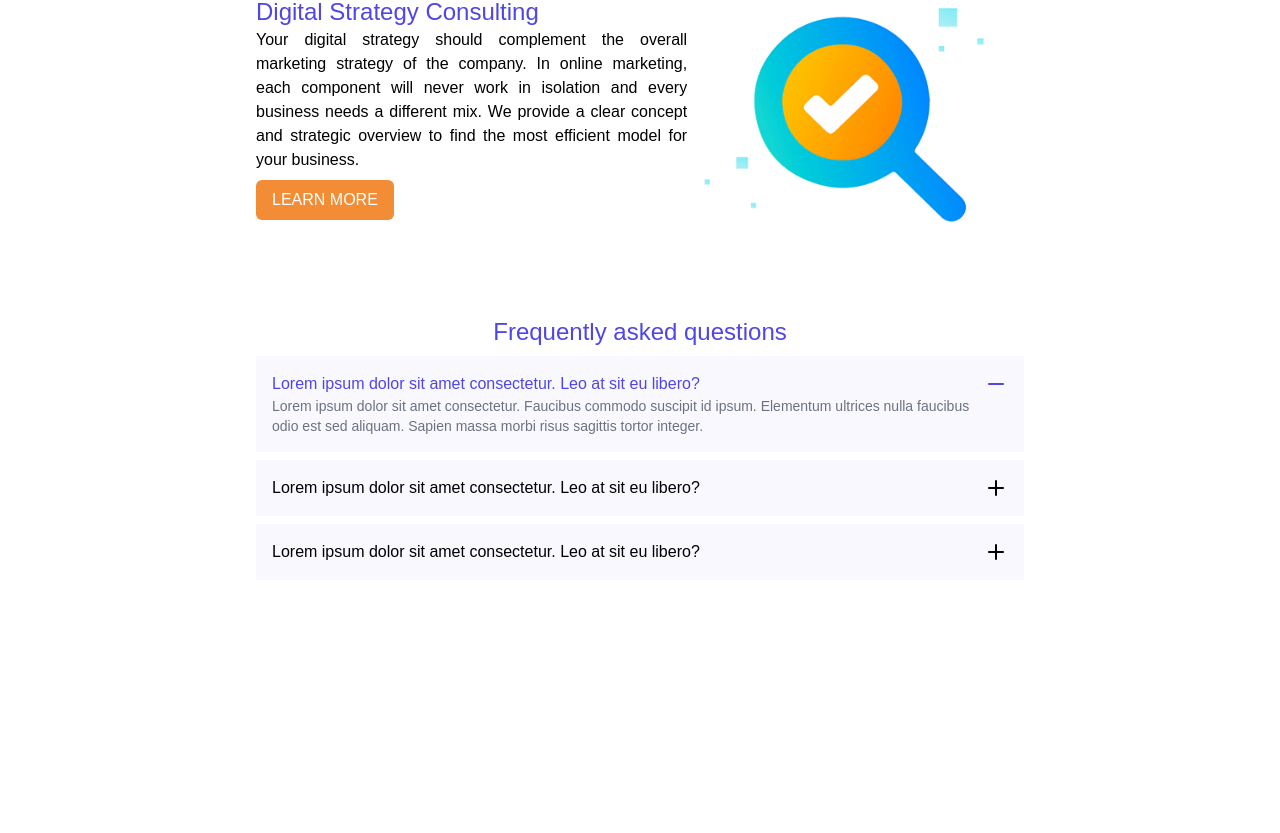
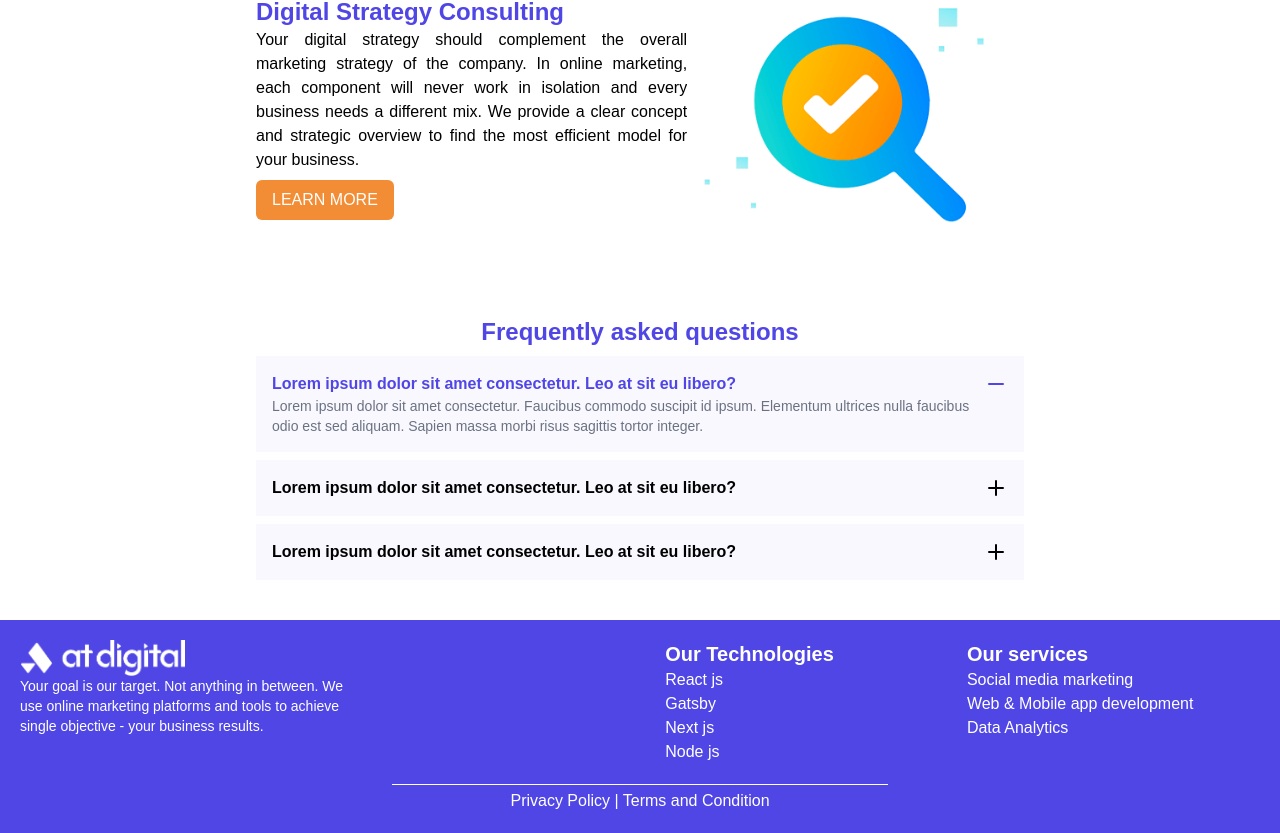
Before and after one commit to buddhima300/AtDigital, a React (Vite) app in the folder task/: page / in a window 1280 px wide. Shown: the part 494-1327 px from the top of the page. Before the commit the page ends 1114 px from the top, so only its background shows below. Built offline with nearby package versions, Linux system fonts and the light colour scheme.

Commit message:
Add Footer component and update headings for consistency

```diff
--- /dev/null
+++ b/task/src/components/Footer.jsx
@@ -0,0 +1,63 @@
+import React from "react";
+import logo from "../assets/logo.png";
+
+function Footer() {
+  return (
+    <div className="bg-[#4F46E5] p-5">
+      <div className="flex justify-between">
+        {/* left side */}
+        <div className="block w-[30%] text-white text-sm">
+          <img src={logo} alt="logo" className="w-[50%]" />
+          <p>
+            Your goal is our target. Not anything in between. We use online
+            marketing platforms and tools to achieve single objective - your
+            business results.
+          </p>
+        </div>
+        {/* right side */}
+        <div className="flex justify-around w-[60%] ml-[20%] text-white">
+          {/* first column */}
+          <div>
+            <h3 className="text-xl font-semibold">Our Technologies</h3>
+            <ul>
+              <li>
+                <a href="">React js</a>
+              </li>
+              <li>
+                <a href="">Gatsby</a>
+              </li>
+              <li>
+                <a href="">Next js</a>
+              </li>
+              <li>
+                <a href="">Node js</a>
+              </li>
+            </ul>
+          </div>
+          {/* second column */}
+          <div>
+            <h3 className="text-xl font-semibold">Our services</h3>
+            <ul>
+              <li>
+                <a href="">Social media marketing</a>
+              </li>
+              <li>
+                <a href="">Web & Mobile app development</a>
+              </li>
+              <li>
+                <a href="">Data Analytics</a>
+              </li>
+            </ul>
+          </div>
+        </div>
+      </div>
+      {/* second section of footer */}
+      <div className="mt-5 text-center text-white">
+        <hr className="mx-[30%] mb-1" />
+        <p>Privacy Policy | Terms and Condition</p>
+      </div>
+    </div>
+  );
+}
+
+export default Footer;
--- a/task/src/components/Intro2.jsx
+++ b/task/src/components/Intro2.jsx
@@ -5,7 +5,9 @@ function Intro2() {
   return (
     <div className="flex items-center justify-center mx-[20%]">
       <div className="text-justify w-full">
-        <h1 className="text-2xl text-[#4F46E5]">Digital Strategy Consulting</h1>
+        <h1 className="text-2xl text-[#4F46E5] font-semibold">
+          Digital Strategy Consulting
+        </h1>
         <p>
           Your digital strategy should complement the overall marketing strategy
           of the company. In online marketing, each component will never work in
--- a/task/src/components/IntroOne.jsx
+++ b/task/src/components/IntroOne.jsx
@@ -8,7 +8,9 @@ function IntroOne() {
         <img src={img1} alt="side img" className="w-full h-full " />
       </div>
       <div className="text-justify w-full">
-        <h1 className="text-2xl text-[#4F46E5]">Web & Mobile Development</h1>
+        <h1 className="text-2xl text-[#4F46E5] font-semibold">
+          Web & Mobile Development
+        </h1>
         <p>
           Your web and mobile Apps are pieces of the puzzle to grow your
           business. We use frameworks which tailor content and engagement
--- a/task/src/components/Questions.jsx
+++ b/task/src/components/Questions.jsx
@@ -5,12 +5,14 @@ function Questions() {
   return (
     <div className="flex flex-col justify-center mx-[20%] my-10 w-auto">
       <div className="text-center mb-2">
-        <h1 className="text-[#4F46E5] text-2xl">Frequently asked questions</h1>
+        <h1 className="text-[#4F46E5] text-2xl font-semibold">
+          Frequently asked questions
+        </h1>
       </div>
       {/* first question */}
       <div className="bg-[#FAF8FF] p-4 mb-2">
         <div className="flex justify-between">
-          <h2 className="text-[#4F46E5]">
+          <h2 className="text-[#4F46E5] font-semibold">
             Lorem ipsum dolor sit amet consectetur. Leo at sit eu libero?
           </h2>
           <Minus color="#4F46E5" />
@@ -23,14 +25,14 @@ function Questions() {
       </div>
       {/* second question */}
       <div className="bg-[#FAF8FF] p-4 mb-2">
-        <div className="flex justify-between">
+        <div className="flex justify-between font-semibold">
           <h2>Lorem ipsum dolor sit amet consectetur. Leo at sit eu libero?</h2>
           <Plus />
         </div>
       </div>
       {/* Third question */}
       <div className="bg-[#FAF8FF] p-4">
-        <div className="flex justify-between">
+        <div className="flex justify-between font-semibold">
           <h2>Lorem ipsum dolor sit amet consectetur. Leo at sit eu libero?</h2>
           <Plus />
         </div>
--- a/task/src/pages/LandingPage.jsx
+++ b/task/src/pages/LandingPage.jsx
@@ -4,6 +4,7 @@ import HeaderSection from "../components/HeaderSection";
 import IntroOne from "../components/IntroOne";
 import Intro2 from "../components/Intro2";
 import Questions from "../components/Questions";
+import Footer from "../components/Footer";
 
 function LandingPage() {
   return (
@@ -13,6 +14,7 @@ function LandingPage() {
       <IntroOne />
       <Intro2 />
       <Questions />
+      <Footer />
     </div>
   );
 }
```
